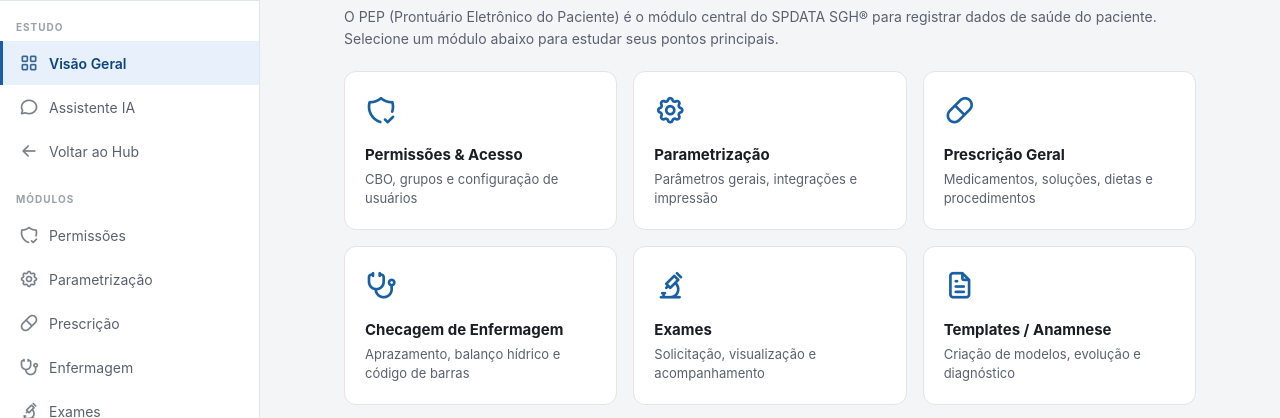
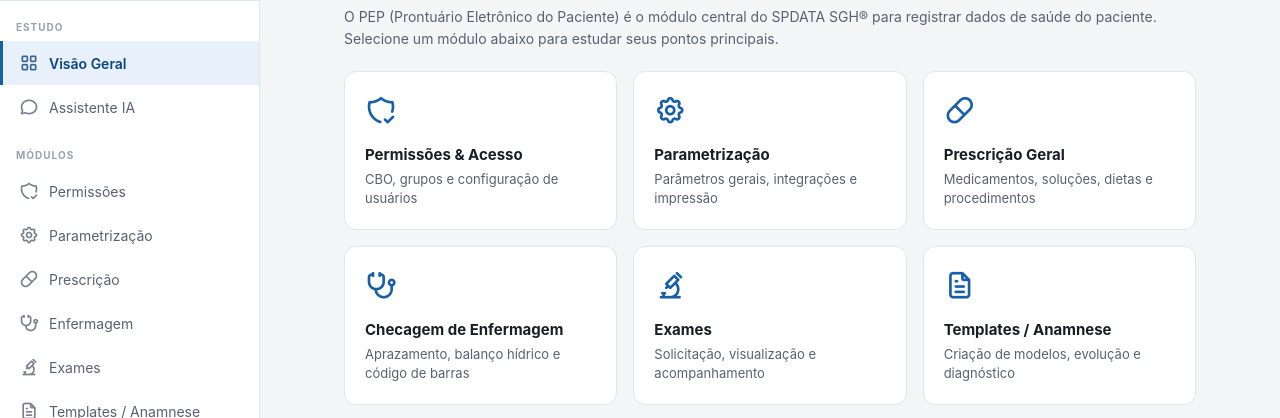
Before and after one commit to RECCOELHO/PreparatorioConcursos, a website: page pep.html in a window 1280 px wide. Shown: the part 80-498 px from the top of the page. Drawn offline with Linux system fonts and the light colour scheme.

Commit message:
É SEM VOLTA

```diff
--- a/pep.html
+++ b/pep.html
@@ -368,9 +368,6 @@
     </div>
     <div class="nav-item" id="nav-chat" onclick="navigate('chat')">
       <i class="ti ti-message-circle"></i> Assistente IA
-    </div>
-    <div class="nav-item" onclick="location.href='index.html'">
-      <i class="ti ti-arrow-left"></i> Voltar ao Hub
     </div>
 
     <div class="nav-section-label">Módulos</div>
```
